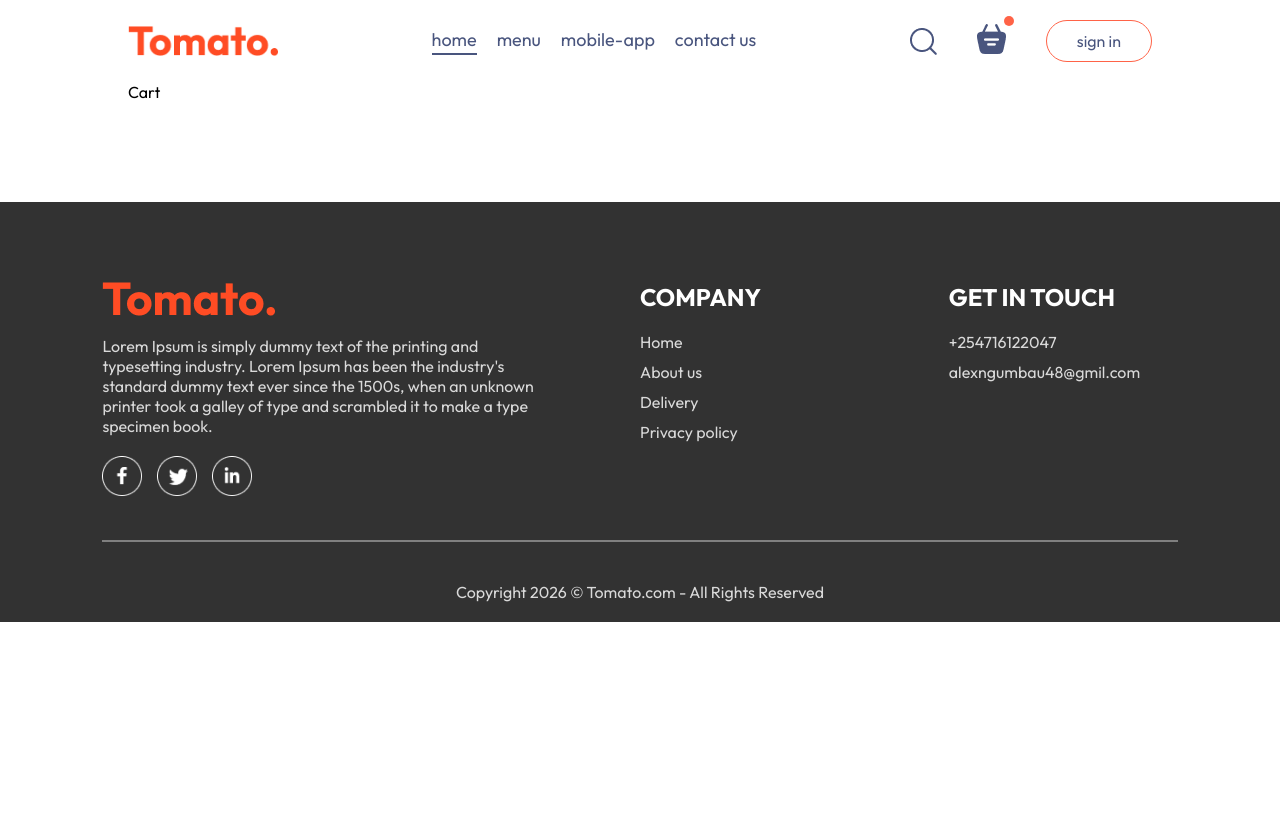
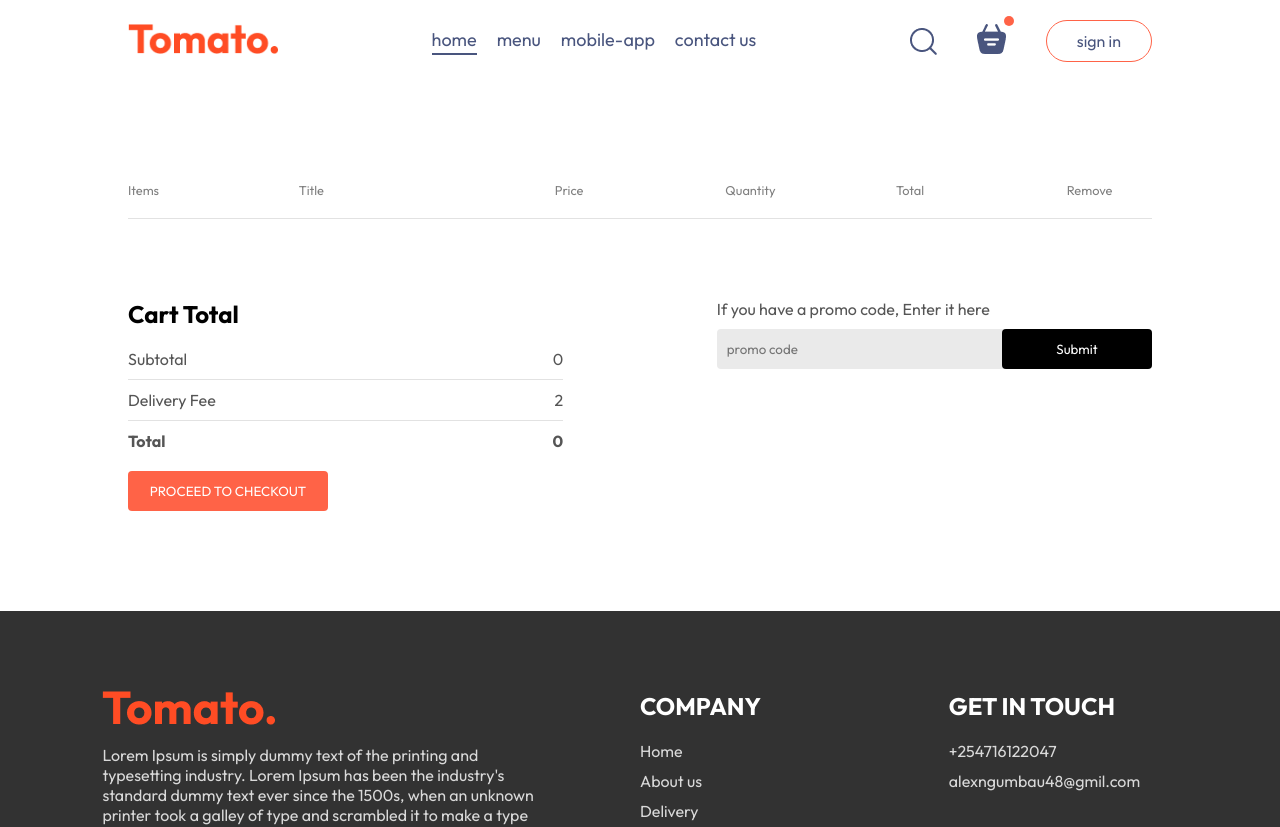
Before and after one commit to alexngumbau/food-del, a React (Vite) app in the folder frontend/: page /cart in a window 1280 px wide. Shown: the top 827 px of the page. Before the commit the page ends 800 px from the top, so only its background shows below. Built offline with nearby package versions, Linux system fonts and the light colour scheme.

Commit message:
completed the cart section

```diff
--- a/frontend/src/components/Navbar/Navbar.jsx
+++ b/frontend/src/components/Navbar/Navbar.jsx
@@ -9,7 +9,7 @@
 
   return (
     <div className="navbar">
-      <img src={assets.logo} alt="" className="logo" />
+      <Link to='/'><img src={assets.logo} alt="" className="logo" /></Link>
       <ul className="navbar-menu">
         <Link to='/' onClick={() => setMenu("home")} className={menu === "home" ? "active" : ""}>home</Link>
         <a href='#explore-menu' onClick={() => setMenu("menu")} className={menu === "menu" ? "active" : ""}>menu</a>
@@ -19,7 +19,7 @@
       <div className="navbar-right">
         <img src={assets.search_icon} alt="" />
         <div className="navbar-search-icon">
-          <img src={assets.basket_icon} alt="" />
+          <Link to='/cart'> <img src={assets.basket_icon} alt="" /></Link>
           <div className="dot"></div>
         </div>
         <button onClick={() => setShowLogin(true)}>sign in</button>
--- a/frontend/src/pages/Cart/Cart.css
+++ b/frontend/src/pages/Cart/Cart.css
@@ -0,0 +1,97 @@
+.cart {
+  margin-top: 100px;
+}
+
+.cart-items-title {
+  display: grid;
+  grid-template-columns: 1fr 1.5fr 1fr 1fr 1fr 0.5fr;
+  align-items: center;
+  color: grey;
+  font-size: max(1vw, 12px);
+}
+
+.cart-items-item {
+  margin: 10px 0px;
+  color: black;
+}
+
+.cart-items-item img {
+  width: 50px;
+}
+
+.cart hr {
+  height: 1px;
+  background-color: #e2e2e2;
+  border: none;
+}
+
+.cross {
+  cursor: pointer;
+}
+
+.cart-bottom {
+  margin-top: 80px;
+  display: flex;
+  justify-content: space-between;
+  gap: max(12vw, 20px);
+}
+
+.cart-total {
+  flex: 1;
+  display: flex;
+  flex-direction: column;
+  gap: 20px;
+}
+
+.cart-total-details {
+  display: flex;
+  justify-content: space-between;
+  color: #555;
+}
+
+.cart-total hr {
+  margin: 10px 0px;
+}
+
+.cart-total button {
+  border: none;
+  color: white;
+  background-color: tomato;
+  width: max(15vw, 200px);
+  padding: 12px 0px;
+  border-radius: 4px;
+  cursor: pointer;
+}
+
+.cart-promocode {
+  flex: 1;
+}
+
+.cart-promocode p {
+  color: #555;
+}
+
+.cart-promocode-input {
+  margin-top: 10px;
+  display: flex;
+  justify-content: space-between;
+  align-items: center;
+  background-color: #eaeaea;
+  border-radius: 4px;
+}
+
+.cart-promocode-input input {
+  background-color: transparent;
+  border: none;
+  outline: none;
+  padding-left: 10px;
+}
+
+.cart-promocode-input button {
+  width: max(10vw, 150px);
+  padding: 12px 5px;
+  background-color: black;
+  border: none;
+  color: white;
+  border-radius: 4px;
+}
--- a/frontend/src/pages/Cart/Cart.jsx
+++ b/frontend/src/pages/Cart/Cart.jsx
@@ -1,9 +1,76 @@
-import './Cart.css'
+import { useContext } from "react";
+import "./Cart.css";
+import { StoreContext } from "../../context/StoreContext";
 
 const Cart = () => {
+  const { cartItems, food_list, removeFromCart } = useContext(StoreContext);
+
   return (
-    <div>Cart</div>
-  )
-}
+    <div className="cart">
+      <div className="cart-items">
+        <div className="cart-items-title">
+          <p>Items</p>
+          <p>Title</p>
+          <p>Price</p>
+          <p>Quantity</p>
+          <p>Total</p>
+          <p>Remove</p>
+        </div>
+        <br />
+        <hr />
+        {food_list.map((item, index) => {
+          if (cartItems[item._id] > 0) {
+            return (
+              <div>
+                <div className="cart-items-title cart-items-item">
+                  <img src={item.image} alt="" />
+                  <p>{item.name}</p>
+                  <p>${item.price}</p>
+                  <p>{cartItems[item._id]}</p>
+                  <p>${item.price * cartItems[item._id]}</p>
+                  <p onClick={() => removeFromCart(item._id)} className="cross">x</p>
+                </div>
+                <hr />
+              </div>
+            );
+          }
+        })}
+      </div>
 
-export default Cart
+      <div className="cart-bottom">
+        <div className="cart-total">
+          <h2>Cart Total</h2>
+          <div>
+            <div className="cart-total-details">
+              <p>Subtotal</p>
+              <p>{0}</p>
+            </div>
+            <hr />
+            <div className="cart-total-details">
+              <p>Delivery Fee</p>
+              <p>{2}</p>
+            </div>
+            <hr />
+            <div className="cart-total-details">
+              <b>Total</b>
+              <b>{0}</b>
+            </div>
+          </div>
+          <button>PROCEED TO CHECKOUT</button>
+        </div>
+        <div className="cart-promocode">
+          <div>
+            <p>If you have a promo code, Enter it here</p>
+            <div className="cart-promocode-input">
+              <input type="text" placeholder="promo code" />
+              <button>Submit</button>
+            </div>
+          </div>
+        </div>
+      </div>
+
+    </div>
+  );
+};
+
+export default Cart;
```
